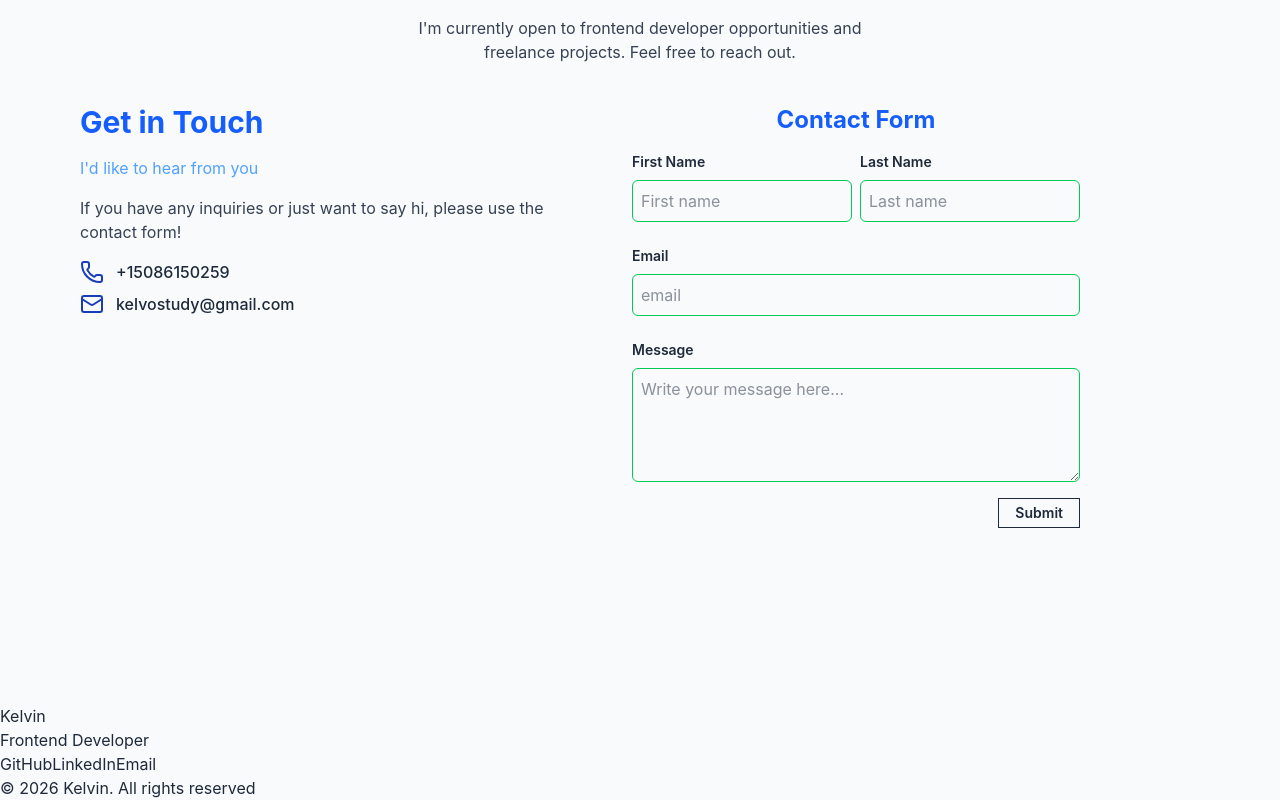
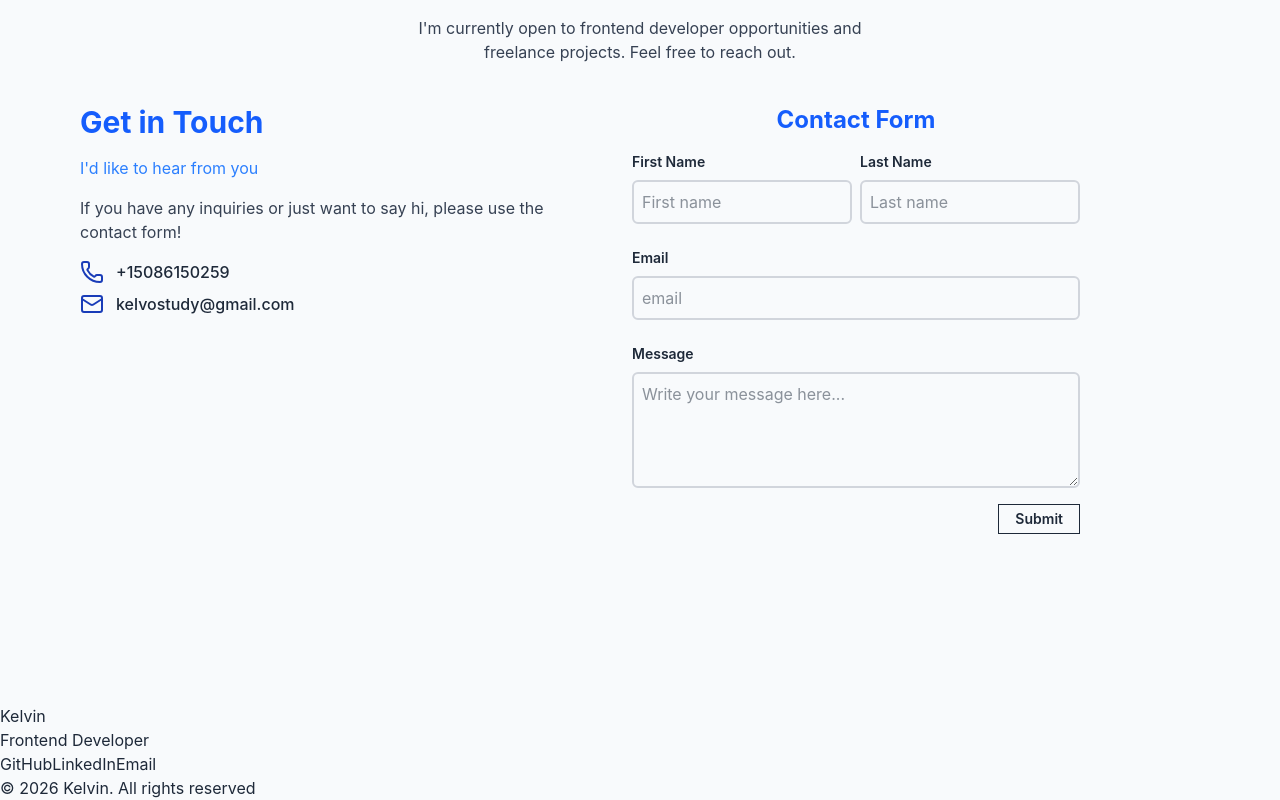
Before and after one commit to Mankelvo/personal-portfolio, a React (Vite) app: page / in a window 1280 px wide. Shown: the part 2642-3442 px from the top of the page. Built offline with nearby package versions, Linux system fonts and the light colour scheme.

Commit message:
feat: improve contact form UX with conditional validation states

```diff
--- a/src/components/sections/Contact.jsx
+++ b/src/components/sections/Contact.jsx
@@ -2,7 +2,6 @@
 import Section from "../layout/sections";
 
 import { Phone, Mail } from 'lucide-react';
-import Button from "../ui/Button";
 import { useState } from "react";
 
 
@@ -31,12 +30,10 @@ function Contact(){
          const newErrors = {};
 
     if(!formData.firstName.trim()){
-        alert("First name required!");
         newErrors.firstName=true;
 
     }
       if (!formData.lastName.trim()){
-        alert("Last name required!");
             newErrors.lastName=true;
 
 
@@ -44,24 +41,26 @@ function Contact(){
 
       if (!formData.email.trim()){
          newErrors.email=true;
-        alert("Email required!");
+
 
 
 
      }
       if (!formData.message.trim()){
-        alert("Please write your message here!!");
          newErrors.message=true;
 
-       setErrors(newErrors);
 
 
 
      }
 
+         setErrors(newErrors);
+
+
       if(Object.keys(newErrors).length > 0){
         return;
        }
+
 
       console.log(formData);
       setSuccess("Message sent successfully!");
@@ -93,7 +92,7 @@ function Contact(){
       <div className="max-w-xl flex flex-col gap-4 text-left ">
 
         <h2 className=" max-w-3xl md:max-w-4xl font-bold text-blue-600 text-3xl">Get in Touch</h2>
-        <p className="max-w-sm md:max-w-lg text-blue-400">I'd like to hear from you</p>
+        <p className="max-w-sm md:max-w-lg text-blue-500">I'd like to hear from you</p>
         <p className="max-w-lg text-gray-700">If you have any inquiries or just want to say hi,
              please use the contact form!</p>
 
@@ -130,29 +129,67 @@ function Contact(){
                     <div className=" form-group ">
                     <label htmlFor="firstName" className="form-label">First Name</label>
                     <input type="text" id="firstName" name="firstName" onChange={handleChange} value={formData.firstName} placeholder="First name"
-                    className={`form-input ${errors.firstName? "border-red-500 focus:ring-red-200":"border-green-500 focus:ring-green-200"}`}/>
+                    className={ `form-input ${errors.firstName
+                      ? "border-red-500 focus:ring-red-200"
+                      :formData.firstName
+                      ?"border-green-500 focus:ring-green-200"
+                    :"border-gray-300"
+                    }`}
+
+/>
+{errors.firstName && (
+  <p className="text-red-500 text-sm mt-1">
+    First name is required
+  </p>
+)}
                     </div>
 
                     <div className="form-group">
                     <label htmlFor="lastName" className="form-label">Last Name</label>
                     <input type="text" id="lastName" name="lastName" onChange={handleChange} value={formData.lastName} placeholder="Last name"
-                    className={ `form-input ${errors.firstName? "border-red-500 focus:ring-red-200":"border-green-500 focus:ring-green-200"}`}
+                    className={ `form-input ${errors.lastName
+                      ? "border-red-500 focus:ring-red-200"
+                      :formData.lastName
+                      ?"border-green-500 focus:ring-green-200"
+                    :"border-gray-300"
+                    }`}
                    />
+                  {errors.lastName && (
+  <p className="text-red-500 text-sm mt-1">
+    Last name is required
+  </p>
+)}
                     </div>
 
                     </div>
                     <div className="form-group">
                     <label htmlFor="email" className="form-label">Email</label>
                     <input type="email" id="email" name="email" onChange={handleChange} value={formData.email} placeholder="email"
-                    className={ `form-input ${errors.firstName? "border-red-500 focus:ring-red-200":"border-green-500 focus:ring-green-200"}`}
+                    className={ `form-input ${errors.email
+                      ? "border-red-500 focus:ring-red-200"
+                      :formData.email
+                      ?"border-green-500 focus:ring-green-200"
+                    :"border-gray-300"
+                    }`}
                   />
+                  {errors.email && (
+  <p className="text-red-500 text-sm mt-1">
+    Email is required
+  </p>
+)}
                     </div>
 
                     <div className="form-group mb-4">
                         <label htmlFor="message"  className="form-label">Message</label>
                         <textarea
+                        className={ `form-input ${errors.message
+                      ? "border-red-500 focus:ring-red-200"
+                      :formData.message
+                      ?"border-green-500 focus:ring-green-200"
+                    :"border-gray-300"
+                    }`}
 
-                        className={ `form-input ${errors.firstName? "border-red-500 focus:ring-red-200":"border-green-500 focus:ring-green-200"}`}
+
                         id="message"
                         minLength={10}
                         name="message"
@@ -162,6 +199,11 @@ function Contact(){
                         rows={4}
                         placeholder="Write your message here..."
                         />
+                        {errors.message && (
+  <p className="text-red-500 text-sm mt-1">
+    Write your message!
+  </p>
+)}
                         <div className="flex justify-end w-full">
                          <button type="submit"  className="text-sm border font-semibold px-4 py-1 mt-4 hover:bg-blue-600 hover:text-white transition-colors ">Submit</button>
 
--- a/src/index.css
+++ b/src/index.css
@@ -10,7 +10,7 @@ html {
     @apply flex  flex-col  text-left pb-2;
   }
   .form-input{
-    @apply  w-full  border p-2 mt-2 rounded-md;
+    @apply  w-full  border-2 transition-all duration-200 p-2 mt-2 rounded-md;
   }
 
   .form-label{
```
